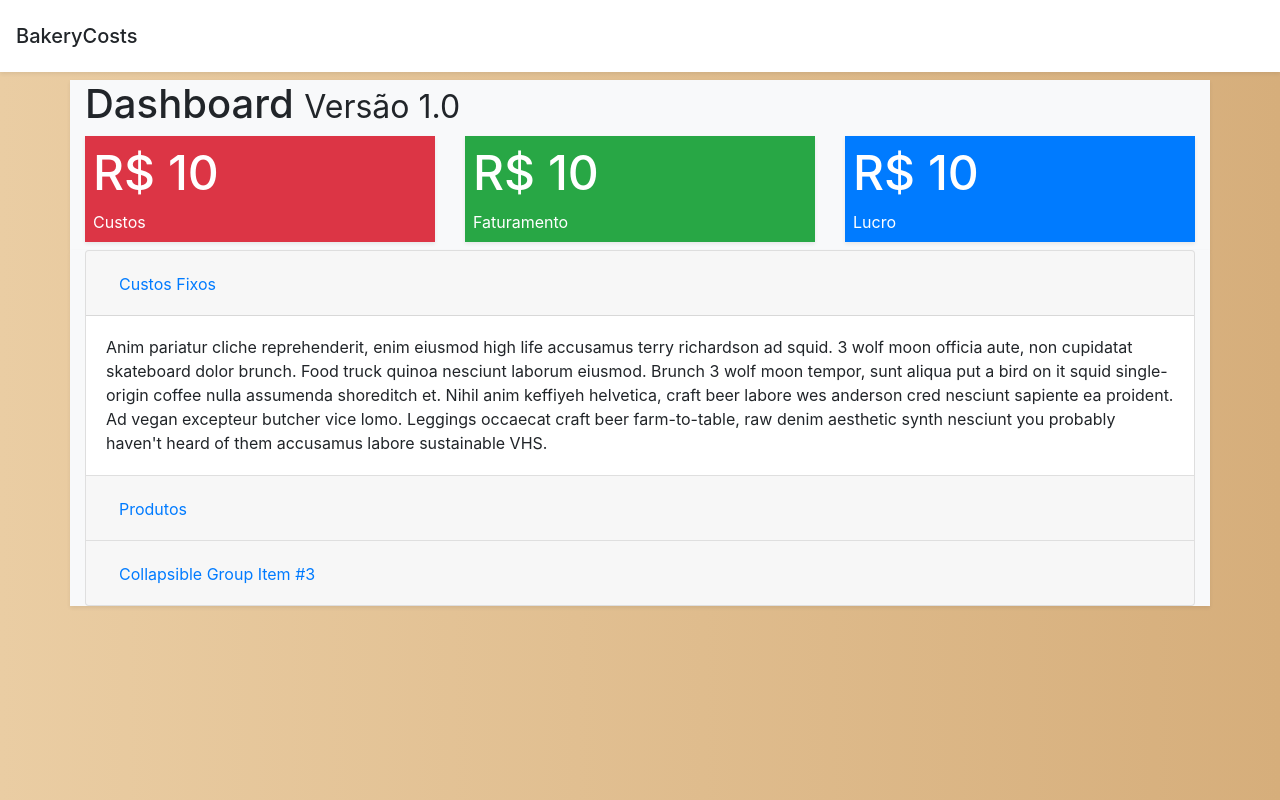
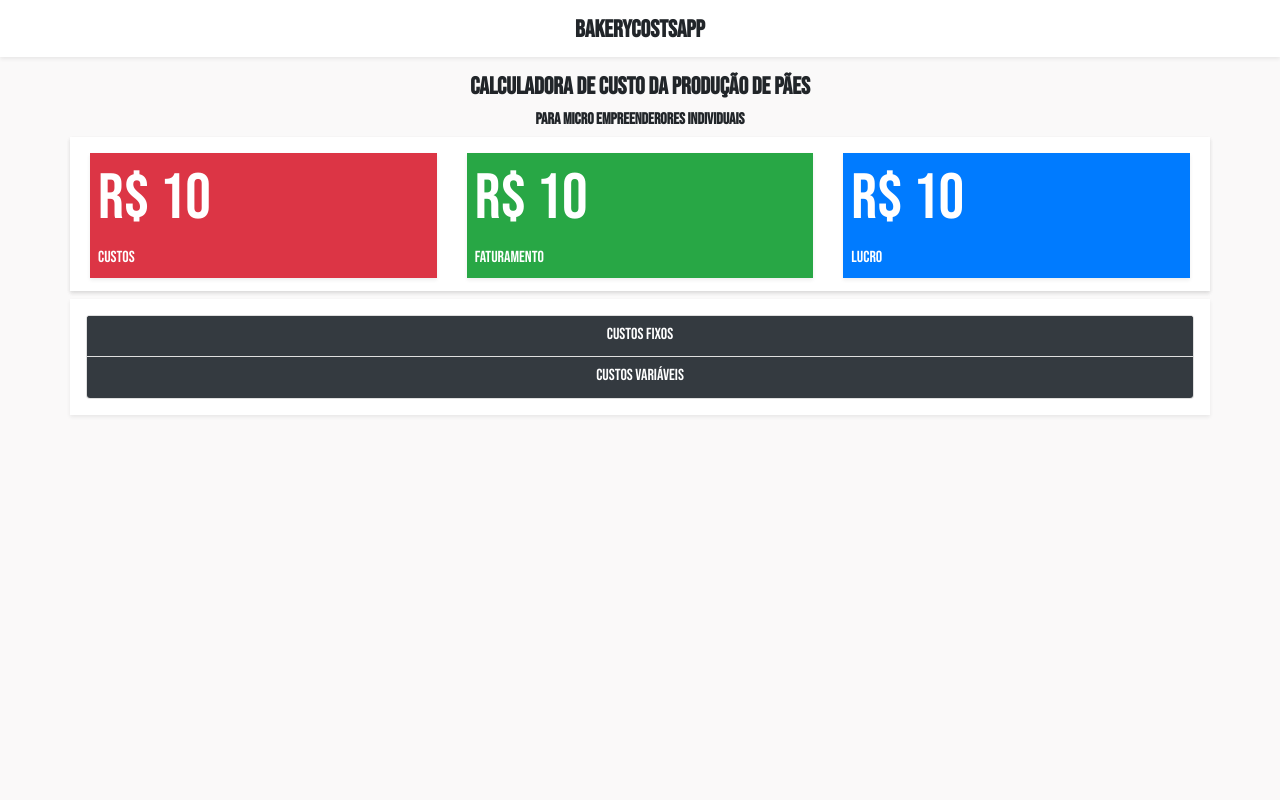
Before and after one commit to rsacht/bakery, a React (Create React App) app: page / in a window 1280 px wide. Built offline with nearby package versions, Linux system fonts and the light colour scheme.

Commit message:
Iniciando o design

```diff
--- a/public/index.html
+++ b/public/index.html
@@ -9,7 +9,7 @@
       name="description"
       content="App para calcular custos de panificadora e confeitaria"
     />
-    <link rel="manifest" href="%PUBLIC_URL%/manifest.json" />
+    <link href="https://fonts.googleapis.com/css?family=Bebas+Neue&display=swap" rel="stylesheet">
     <link rel="stylesheet" href="https://stackpath.bootstrapcdn.com/bootstrap/4.4.0/css/bootstrap.min.css" integrity="sha384-SI27wrMjH3ZZ89r4o+fGIJtnzkAnFs3E4qz9DIYioCQ5l9Rd/7UAa8DHcaL8jkWt" crossorigin="anonymous">
     <title>Bakery Costs</title>
   </head>
--- a/src/App.js
+++ b/src/App.js
@@ -3,6 +3,7 @@ import React from 'react';
 import Header from './template/header';
 import Dashboard from './dashboard/dashboard'
 import Accordion from './template/accordion'
+import Title from './template/title'
 import './App.css';
 
 
@@ -10,6 +11,7 @@ function App() {
   return (
     <div className="App">
       <Header />
+      <Title />
       <Dashboard />
       <Accordion />
     </div>
--- a/src/dashboard/dashboard.js
+++ b/src/dashboard/dashboard.js
@@ -9,7 +9,7 @@ class Dashboard extends Component {
     render(){
         return(
             <div className='container fluid mw-75 bg-light shadow-sm'>
-                <ContentHeader title='Dashboard' small='Versão 1.0' />
+                <ContentHeader title=' ' small='' />
                 <Content>
                     <Row>
                         <ValueBox cols='12 4' color='danger'  value='R$ 10' text='Custos'/>
--- a/src/index.css
+++ b/src/index.css
@@ -1,21 +1,7 @@
 body {
   margin: 0;
-  font-family: -apple-system, BlinkMacSystemFont, "Segoe UI", "Roboto", "Oxygen",
-    "Ubuntu", "Cantarell", "Fira Sans", "Droid Sans", "Helvetica Neue",
-    sans-serif;
-  -webkit-font-smoothing: antialiased;
-  -moz-osx-font-smoothing: grayscale;
-  background: linear-gradient(to right, rgb(234, 205, 163), rgb(214, 174, 123));
-    background-image: linear-gradient(to right, rgb(234, 205, 163), rgb(214, 174, 123));
-    background-position-x: initial;
-    background-position-y: initial;
-    background-size: initial;
-    background-repeat-x: initial;
-    background-repeat-y: initial;
-    background-attachment: initial;
-    background-origin: initial;
-    background-clip: initial;
-    background-color: initial;
+  font-family: 'Bebas Neue', cursive;
+  background: rgb(250, 249, 249);
 }
 
 code {
--- /dev/null
+++ b/src/layout/row.css
@@ -0,0 +1,4 @@
+.row{
+    background-color: #fff;
+    padding: 5px;
+}
--- a/src/layout/row.jsx
+++ b/src/layout/row.jsx
@@ -1,5 +1,6 @@
 import React from 'react'
+import './row.css'
 
 export default props => (
-    <div className='row'>{props.children}</div>
+    <div className='row shadow-sm pt-3' >{props.children}</div>
 )
--- a/src/template/accordion.jsx
+++ b/src/template/accordion.jsx
@@ -1,51 +1,55 @@
-import React from 'react'
+import React from 'react';
 
 export default props => (
-        <div className='container fluid mw-75 mb-2 bg-light shadow-sm'>
-        <div class="accordion" id="accordionExample">
-  <div class="card">
-    <div class="card-header" id="headingOne">
-      <h2 class="mb-0">
-        <button class="btn btn-link" type="button" data-toggle="collapse" data-target="#collapseOne" aria-expanded="true" aria-controls="collapseOne">
-          Custos Fixos
+  <div className="container fluid mw-75 p-3 mt-2 bg-white shadow-sm">
+    <div className="accordion" id="accordionExample">
+      <div className="card">
+        <div className="card-header bg-dark p-0" id="headingOne">
+          <h2 className="mb-0 ">
+          <button class="btn btn-dark w-100 rounded-0 collapsed"
+          type="button" data-toggle="collapse"
+          data-target="#collapseOne"
+          aria-expanded="false">CUSTOS FIXOS
           </button>
           </h2>
         </div>
-
-    <div id="collapseOne" class="collapse show" aria-labelledby="headingOne" data-parent="#accordionExample">
-      <div class="card-body">
+        <div
+          id="collapseOne"
+          className="collapse"
+          aria-labelledby="headingOne"
+          data-parent="#accordionExample"
+        >
+          <div className="card-body">
             Anim pariatur cliche reprehenderit, enim eiusmod high life accusamus terry richardson ad squid. 3 wolf moon officia aute, non cupidatat skateboard dolor brunch. Food truck quinoa nesciunt laborum eiusmod. Brunch 3 wolf moon tempor, sunt aliqua put a bird on it squid single-origin coffee nulla assumenda shoreditch et. Nihil anim keffiyeh helvetica, craft beer labore wes anderson cred nesciunt sapiente ea proident. Ad vegan excepteur butcher vice lomo. Leggings occaecat craft beer farm-to-table, raw denim aesthetic synth nesciunt you probably haven't heard of them accusamus labore sustainable VHS.
           </div>
         </div>
       </div>
-  <div class="card">
-    <div class="card-header" id="headingTwo">
-      <h2 class="mb-0">
-        <button class="btn btn-link collapsed" type="button" data-toggle="collapse" data-target="#collapseTwo" aria-expanded="false" aria-controls="collapseTwo">
-          Produtos
+      <div className="card">
+        <div className="card-header bg-dark p-0" id="headingTwo">
+          <h2 className="mb-0">
+            <button
+              className="btn btn-dark w-100 rounded-0 collapsed"
+              type="button"
+              data-toggle="collapse"
+              data-target="#collapseTwo"
+              aria-expanded="false"
+              aria-controls="collapseTwo"
+            >
+              Custos Variáveis
             </button>
           </h2>
         </div>
-    <div id="collapseTwo" class="collapse" aria-labelledby="headingTwo" data-parent="#accordionExample">
-      <div class="card-body">
-        Anim pariatur cliche reprehenderit, enim eiusmod high life accusamus terry richardson ad squid. 3 wolf moon officia aute, non cupidatat skateboard dolor brunch. Food truck quinoa nesciunt laborum eiusmod. Brunch 3 wolf moon tempor, sunt aliqua put a bird on it squid single-origin coffee nulla assumenda shoreditch et. Nihil anim keffiyeh helvetica, craft beer labore wes anderson cred nesciunt sapiente ea proident. Ad vegan excepteur butcher vice lomo. Leggings occaecat craft beer farm-to-table, raw denim aesthetic synth nesciunt you probably haven't heard of them accusamus labore sustainable VHS.
-      </div>
-    </div>
-  </div>
-  <div class="card">
-    <div class="card-header" id="headingThree">
-      <h2 class="mb-0">
-        <button class="btn btn-link collapsed" type="button" data-toggle="collapse" data-target="#collapseThree" aria-expanded="false" aria-controls="collapseThree">
-          Collapsible Group Item #3
-        </button>
-      </h2>
-    </div>
-    <div id="collapseThree" class="collapse" aria-labelledby="headingThree" data-parent="#accordionExample">
-      <div class="card-body">
+        <div
+          id="collapseTwo"
+          className="collapse"
+          aria-labelledby="headingTwo"
+          data-parent="#accordionExample"
+        >
+          <div className="card-body">
             Anim pariatur cliche reprehenderit, enim eiusmod high life accusamus terry richardson ad squid. 3 wolf moon officia aute, non cupidatat skateboard dolor brunch. Food truck quinoa nesciunt laborum eiusmod. Brunch 3 wolf moon tempor, sunt aliqua put a bird on it squid single-origin coffee nulla assumenda shoreditch et. Nihil anim keffiyeh helvetica, craft beer labore wes anderson cred nesciunt sapiente ea proident. Ad vegan excepteur butcher vice lomo. Leggings occaecat craft beer farm-to-table, raw denim aesthetic synth nesciunt you probably haven't heard of them accusamus labore sustainable VHS.
           </div>
         </div>
       </div>
     </div>
   </div>
-)
+);
--- a/src/template/header.jsx
+++ b/src/template/header.jsx
@@ -1,7 +1,7 @@
 import React from  'react'
 
 export default props => (
-    <nav className="shadow-sm p-3 mb-2 bg-white">
-        <span className="navbar-brand mb-0 h1">BakeryCosts</span>
+    <nav className="w-100 shadow-sm pt-3 pb-1 bg-white">
+    <h4 class="w-100 text-center font-weight-bolder">BakeryCostsApp</h4>
     </nav>
 )
--- /dev/null
+++ b/src/template/title.css
@@ -0,0 +1,6 @@
+p{
+    color: #000;
+}
+.text-center {
+    text-align: center!important;
+}
--- /dev/null
+++ b/src/template/title.jsx
@@ -0,0 +1,13 @@
+
+import React from  'react'
+import '../template/title.css';
+
+export default props => (
+<div class="w-100 mt-3">
+    <h4 class="w-100 text-center font-weight-bolder">
+        CALCULADORA DE CUSTO DA PRODUÇÃO DE PÃES
+    </h4>
+    <h6 class="w-100 text-center font-weight-bolder">
+        PARA MICRO EMPREENDERORES INDIVIDUAIS</h6>
+</div>
+)
--- a/src/widget/valueBox.css
+++ b/src/widget/valueBox.css
@@ -2,9 +2,12 @@
     box-shadow: 0 .125rem .25rem rgba(0,0,0,.075)!important;
 }
 h3{
-    font-size: 3em;
+    font-size: 4em;
     color: #fff;
 }
 p{
     color: #fff;
 }
+.div.row{
+    background-color: #fff;
+}
--- a/src/widget/valueBox.jsx
+++ b/src/widget/valueBox.jsx
@@ -6,8 +6,8 @@ export default props => (
     <Grid cols={props.cols}>
         <div className={`shadow-sm p-2 mb-2 bg-${props.color}`}>
             <div className='inner'>
-                <h3>{props.value}</h3>
-                <p className="mb-0">{props.text}</p>
+                <h3 >{props.value}</h3>
+                <p className="mb-0 text-white">{props.text}</p>
             </div>
         </div>
     </Grid>
```
Lines whose indentation alone changed are shown as unchanged.
